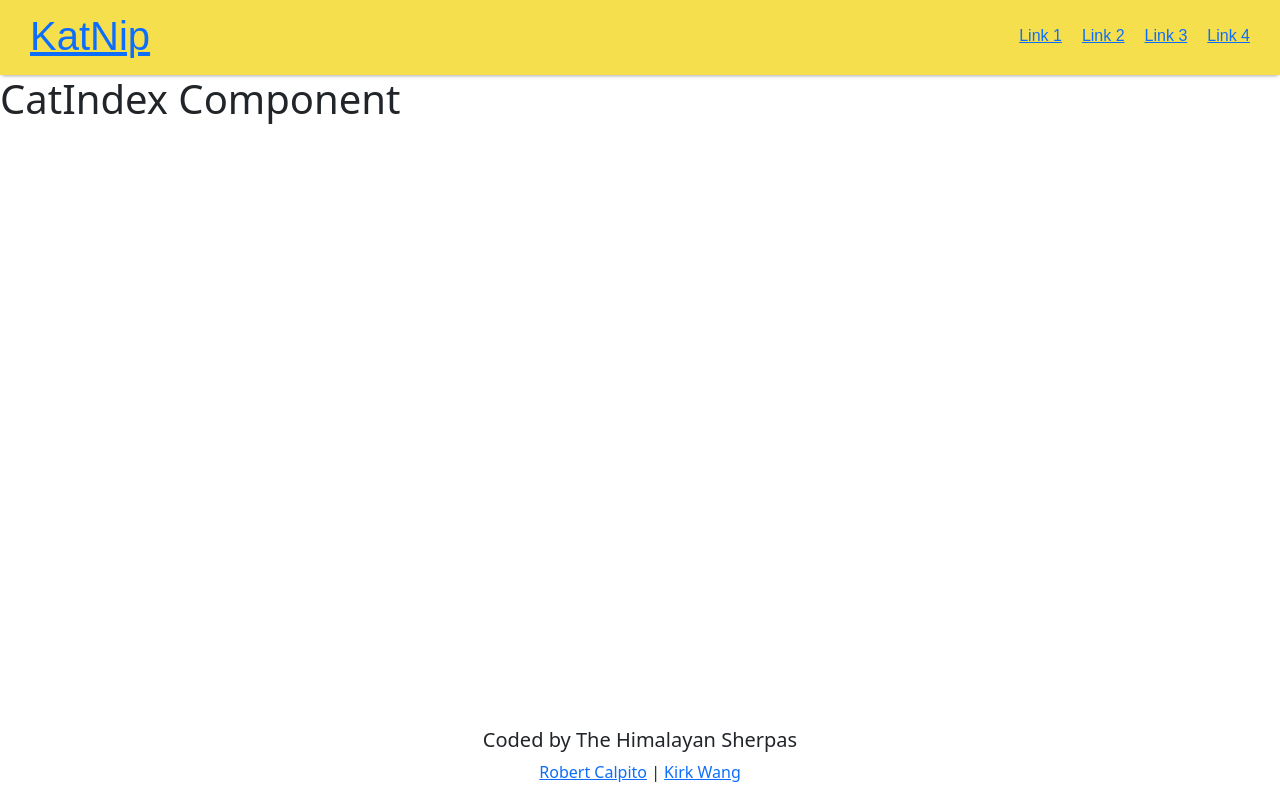
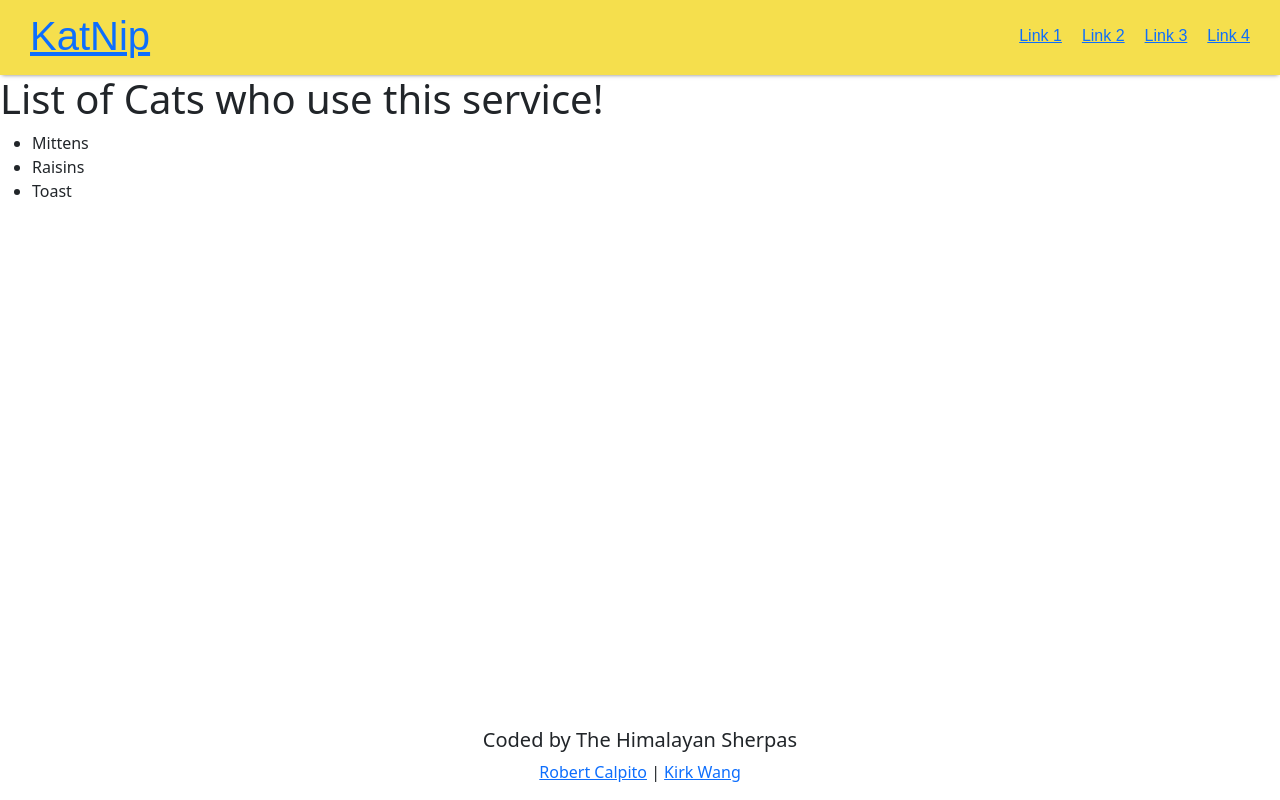
Before and after one commit to learn-academy-2021-echo/cat-tinder-frontend-himalayan-sherpas, a React (Create React App) app: page /catindex in a window 1280 px wide. Built offline with nearby package versions, Linux system fonts and the light colour scheme.

Commit message:
working on functionalities

```diff
--- a/src/App.js
+++ b/src/App.js
@@ -11,13 +11,22 @@ import { BrowserRouter as Router, Route, Switch } from "react-router-dom";
 import cats from "./mockCats";
 
 export default class App extends Component {
+  constructor(props) {
+    super(props);
+    this.state = {
+      cats: cats,
+    };
+  }
   render() {
     return (
       <Router>
         <Header />
         <Switch>
           <Route exact path="/" component={Home} />
-          <Route path="/catindex" component={CatIndex} />
+          <Route
+            path="/catindex"
+            render={() => <CatIndex cats={this.state.cats}></CatIndex>}
+          />
           <Route path="/catshow" component={CatShow} />
           <Route path="/catnew" component={CatNew} />
           <Route path="/catedit" component={CatEdit} />
--- a/src/pages/CatIndex.js
+++ b/src/pages/CatIndex.js
@@ -2,9 +2,19 @@ import React, { Component } from "react";
 
 export default class CatIndex extends Component {
   render() {
+    const { cats } = this.props;
     return (
       <>
-        <h1>CatIndex Component</h1>
+        <h1>List of Cats who use this service!</h1>
+        <ul>
+          {cats.map((cat) => {
+            return (
+              <li className="Cat-Name" key={cat.id}>
+                {cat.name}
+              </li>
+            );
+          })}
+        </ul>
       </>
     );
   }
```
Also changed, not shown: 2 other files (tests, documents, lock files or other folders).
